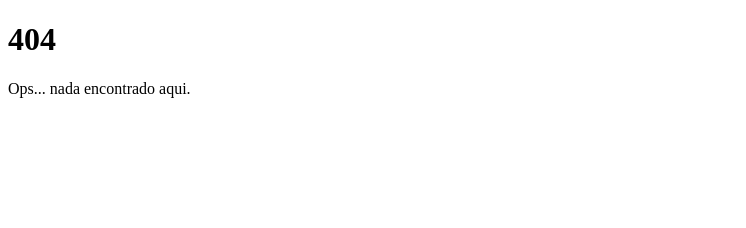
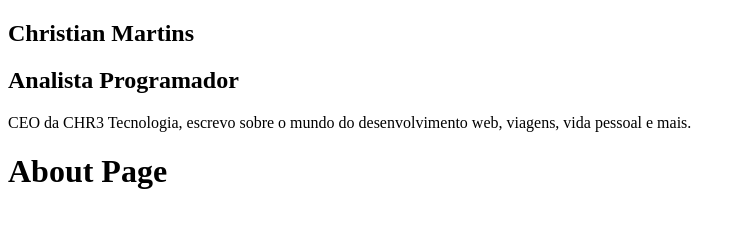
Before and after one commit to chrmartins/curso-gatsby, a Gatsby site: page /about in a window 1280 px wide. Before the commit this address had no page. Shown: the whole page, without its empty margins (0-746 px from the left). Built offline with nearby package versions, Linux system fonts and the light colour scheme; Gatsby itself is replaced by a stand-in of ours.

Commit message:
Aula 10 finalizada

```diff
--- /dev/null
+++ b/src/components/Profile/index.js
@@ -0,0 +1,14 @@
+import React from "react"
+
+const Profile = () => (
+  <div className="Profile-wrapper">
+    <h1>Christian Martins </h1>
+    <h2>Analista Programador</h2>
+    <p>
+      CEO da CHR3 Tecnologia, escrevo sobre o mundo do desenvolvimento web,
+      viagens, vida pessoal e mais.
+    </p>
+  </div>
+)
+
+export default Profile
--- a/src/components/layout.js
+++ b/src/components/layout.js
@@ -1,15 +1,17 @@
 import React from "react"
 import PropTypes from "prop-types"
+import Profile from "./Profile"
 
 const Layout = ({ children }) => {
-
-
   return (
-    <main>{children}</main>
+    <>
+      <aside>
+        <Profile />
+      </aside>
+      <main>{children}</main>
+    </>
   )
-
 }
-
 
 Layout.propTypes = {
   children: PropTypes.node.isRequired,
--- a/src/pages/index.js
+++ b/src/pages/about.js
@@ -3,11 +3,11 @@ import React from "react"
 import Layout from "../components/layout"
 import SEO from "../components/seo"
 
-const IndexPage = () => (
+const AboutPage = () => (
   <Layout>
-    <SEO title="Blog" />
-    <h1>Home</h1>
+    <SEO title="About" />
+    <h1>About Page</h1>
   </Layout>
 )
 
-export default IndexPage
+export default AboutPage
```
